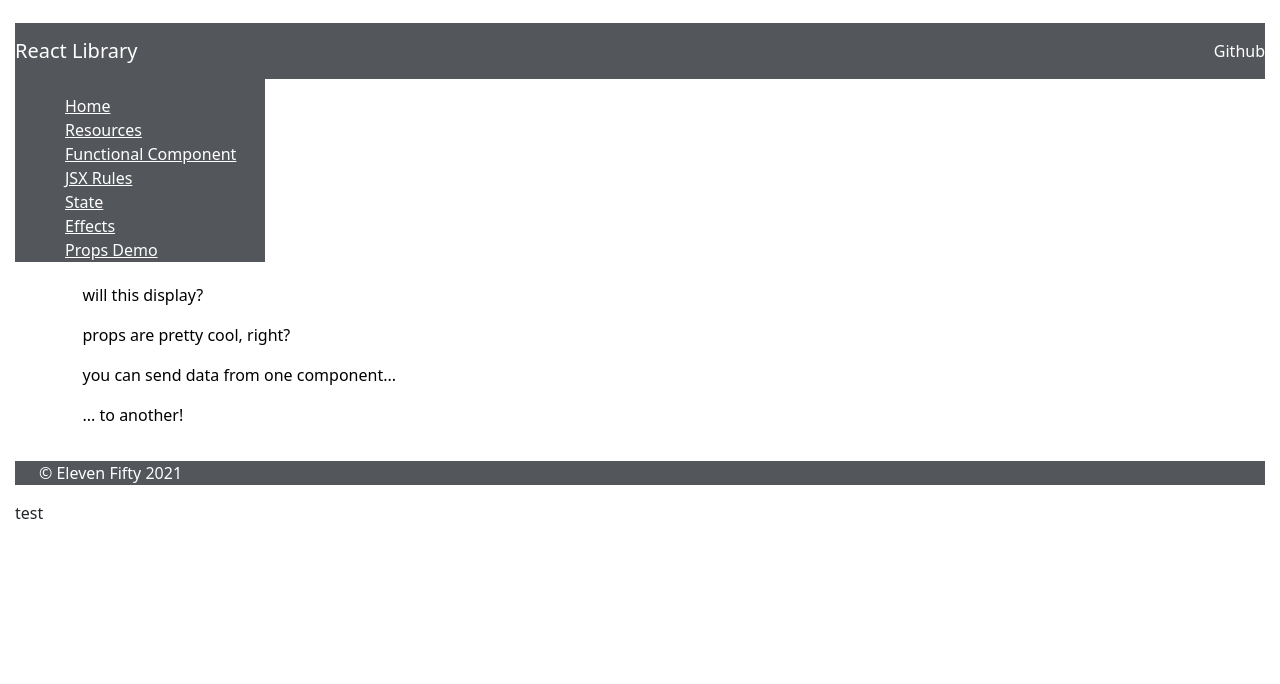
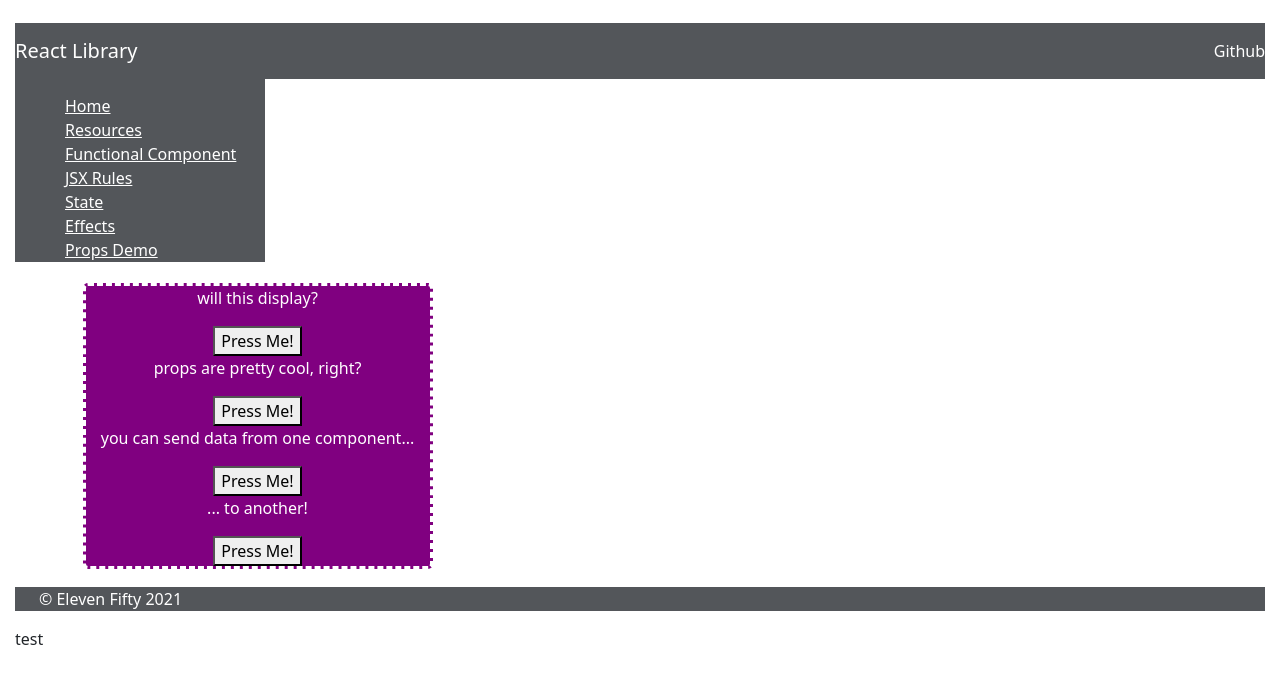
Before and after one commit to viseth89/react-fundamentals, a React (Create React App) app: page /propsdemo in a window 1280 px wide. Shown: the top 684 px of the page. Built offline with nearby package versions, Linux system fonts and the light colour scheme.

Commit message:
Finished 6.4 starting to see how props can be used attemping challenge on 6.5

```diff
--- a/src/components/concepts/PropsDemo.js
+++ b/src/components/concepts/PropsDemo.js
@@ -1,14 +1,38 @@
 import {useState} from 'react';
 
 const PropsDemo = () => {
+    const [ color, setColor ] = useState('white');
+    const [ backgroundColor, setBackgroundColor ] = useState('purple');
+    const [ borderRadius, setBorderRadius ] = useState('5px');
+    const [ borderStyle, setBorderStyle ] = useState('dashed');
+    const [ display, setDisplay ] = useState('inline-block');
+    const [ width, setWidth ] = useState('350px');
+    const [textAlign, setTextAlign ] = useState('center');
+
+    let styles={
+        color: color,
+        backgroundColor: backgroundColor,
+        borderRadius: borderRadius,
+        borderStyle: borderStyle,
+        display: display,
+        width: width,
+        textAlign :  textAlign
+    }
+
+    const toggleColor = () => {
+        color === 'white' ? setColor('pink') : setColor('white');
+    }
+
     return(
         <div className='main'>
             <div className='mainDiv'>
-                <FunctionalComponent string='will this display?' />
-                <FunctionalComponent string="props are pretty cool, right?" />
-                <FunctionalComponent string='you can send data from one component...' />
-                <FunctionalComponent string='... to another!' />
+                <div style={styles}>
+                <FunctionalComponent string='will this display?' function={toggleColor}/>
+                <FunctionalComponent string="props are pretty cool, right?" function={toggleColor}/>
+                <FunctionalComponent string='you can send data from one component...' function={toggleColor}/>
+                <FunctionalComponent string='... to another!' function={toggleColor}/>
                 {/* I find this extremely strange and have not yet picked up the pattern nor do I see how it is effective/effeicent */}
+                </div>
             </div>
         </div>
     )
@@ -20,6 +44,7 @@ const FunctionalComponent = (props) => {
     return(
         <div>
             <p>{props.string}</p>
+            <button onClick={props.function}>Press Me!</button>
         </div>
     );
 };
```
